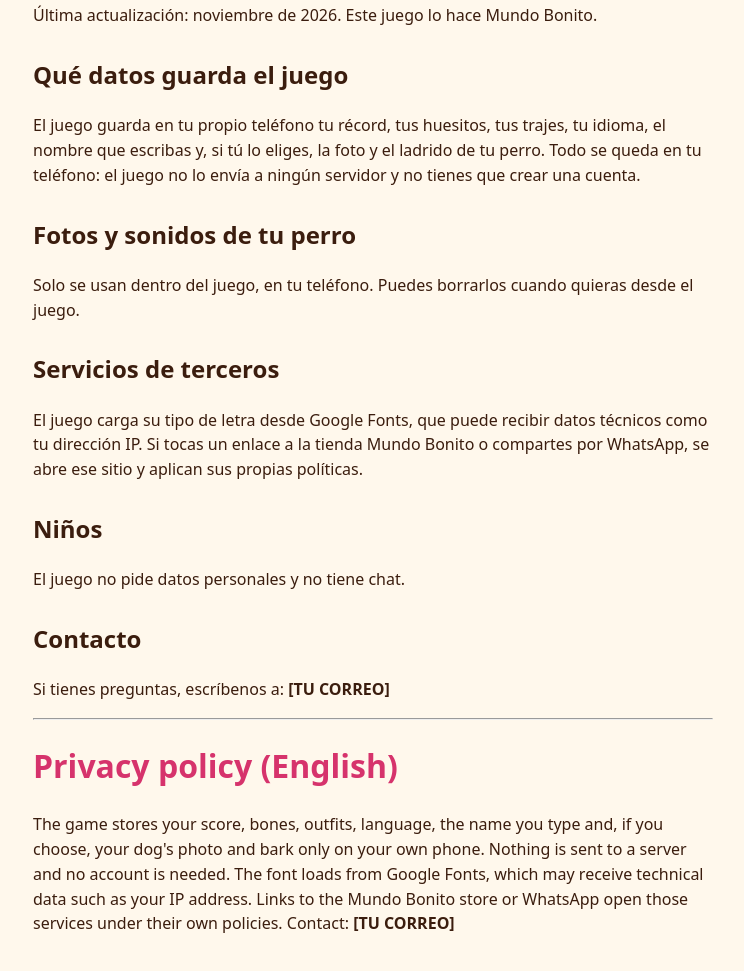
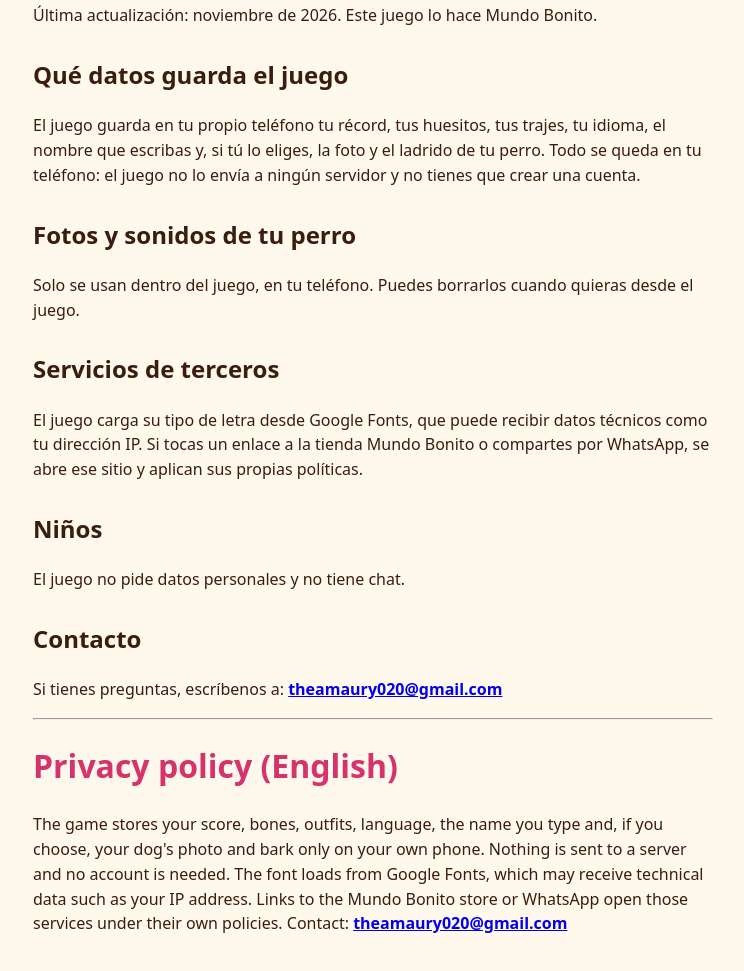
Before and after one commit to vengado/vengado.github.io, a plain HTML site: page privacidad.html in a window 1280 px wide. Shown: the part 113-1084 px from the top of the page, without its empty margins (267-1011 px from the left). Drawn offline with Linux system fonts and the light colour scheme.

Commit message:
Agrega correo de contacto a la política de privacidad
Co-Authored-By: Claude Opus 5.5 <noreply@anthropic.com>
Claude-Session: https://claude.ai/code/session_01Am3PsDbBWTWT3CCmJKbrTS

```diff
--- a/privacidad.html
+++ b/privacidad.html
@@ -14,8 +14,8 @@
 <h2>Niños</h2>
 <p>El juego no pide datos personales y no tiene chat.</p>
 <h2>Contacto</h2>
-<p>Si tienes preguntas, escríbenos a: <b>[TU CORREO]</b></p>
+<p>Si tienes preguntas, escríbenos a: <b><a href="mailto:theamaury020@gmail.com">theamaury020@gmail.com</a></b></p>
 <hr>
 <h1>Privacy policy (English)</h1>
-<p>The game stores your score, bones, outfits, language, the name you type and, if you choose, your dog's photo and bark only on your own phone. Nothing is sent to a server and no account is needed. The font loads from Google Fonts, which may receive technical data such as your IP address. Links to the Mundo Bonito store or WhatsApp open those services under their own policies. Contact: <b>[TU CORREO]</b></p>
+<p>The game stores your score, bones, outfits, language, the name you type and, if you choose, your dog's photo and bark only on your own phone. Nothing is sent to a server and no account is needed. The font loads from Google Fonts, which may receive technical data such as your IP address. Links to the Mundo Bonito store or WhatsApp open those services under their own policies. Contact: <b><a href="mailto:theamaury020@gmail.com">theamaury020@gmail.com</a></b></p>
 </body></html>
```
